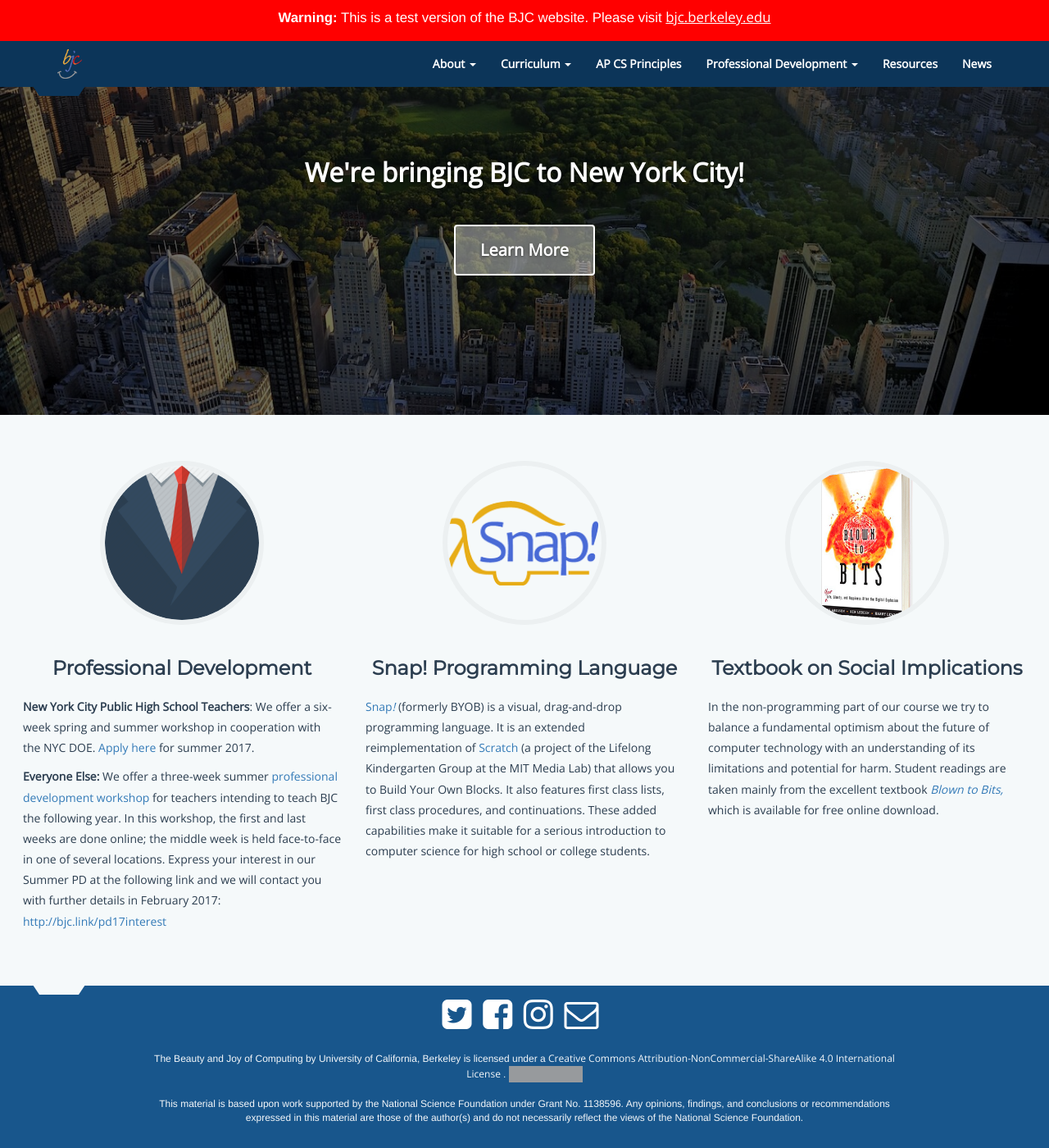
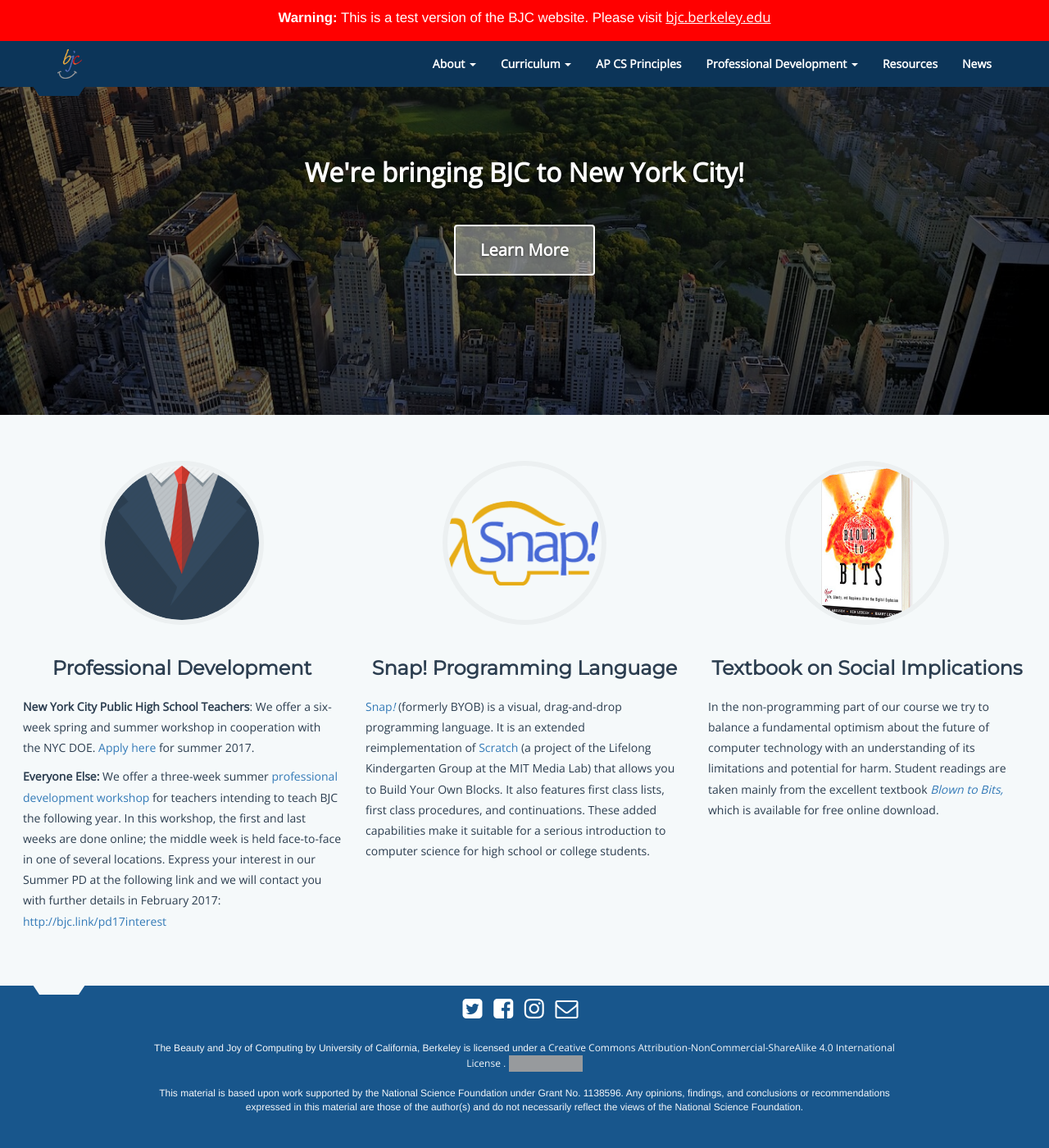
Before and after one commit to beautyjoy/beautyjoy.github.io, a Jekyll site: the page built from index.html, in a window 1280 px wide and 1400 px high, scrolled down 1180 px. Shown: the whole window at 82% size. Built offline with Jekyll 4.4.1, drawn with Linux system fonts in a browser that asks for light colours; grey boxes are pictures that could not be loaded.

Commit message:
smaller icons

```diff
--- a/_includes/footer.html
+++ b/_includes/footer.html
@@ -4,22 +4,24 @@
       <div class="col-xs-12 social-icons">
         <a href="http://twitter.com/{{site.twitter_username}}">
           <i
-            class="fa fa-twitter-square fa-3x"
+            class="fa fa-twitter-square fa-2x"
             aria-label="Visit BJC Twitter"></i>
         </a>
         <a href="http://facebook.com/{{site.facebook_username}}">
           <i
-            class="fa fa-facebook-square fa-3x"
+            class="fa fa-facebook-square fa-2x"
             aria-label="Visit BJC Facebook"></i>
         </a>
         <a href="http://instagram.com/{{site.instagram_username}}">
           <i
-            class="fa fa-instagram fa-3x"
+            class="fa fa-instagram fa-2x"
             aria-label="Visit BJC Instagram"></i>
         </a>
         <a href="mailto:{{site.email}}">
-          <i class="fa fa-envelope-o fa-3x"
-             aria-label="Send us an email"></i>
+          <i class="fa fa-envelope-o fa-2x"
+             aria-label="Send us an email"
+             style="position: relative; top -2px"
+             ></i>
         </a>
       </div>
     </div>
--- a/assets/css/styles.scss
+++ b/assets/css/styles.scss
@@ -264,13 +264,17 @@
 .jumbotron {
   position: relative;
   margin: 0;
-  min-height: 300px; // Fixed height on all headers
+  min-height: 150px; // Fixed height on all headers
   display: inline-table; // For vertical alignment
   width: 100%;
   background: $primary-color;
   box-shadow: none;
   background-position: center;
   background-size: cover;
+
+  img {
+    min-height: 300px;
+  }
 
   &.homepage {
     padding: 150px 0;
```
